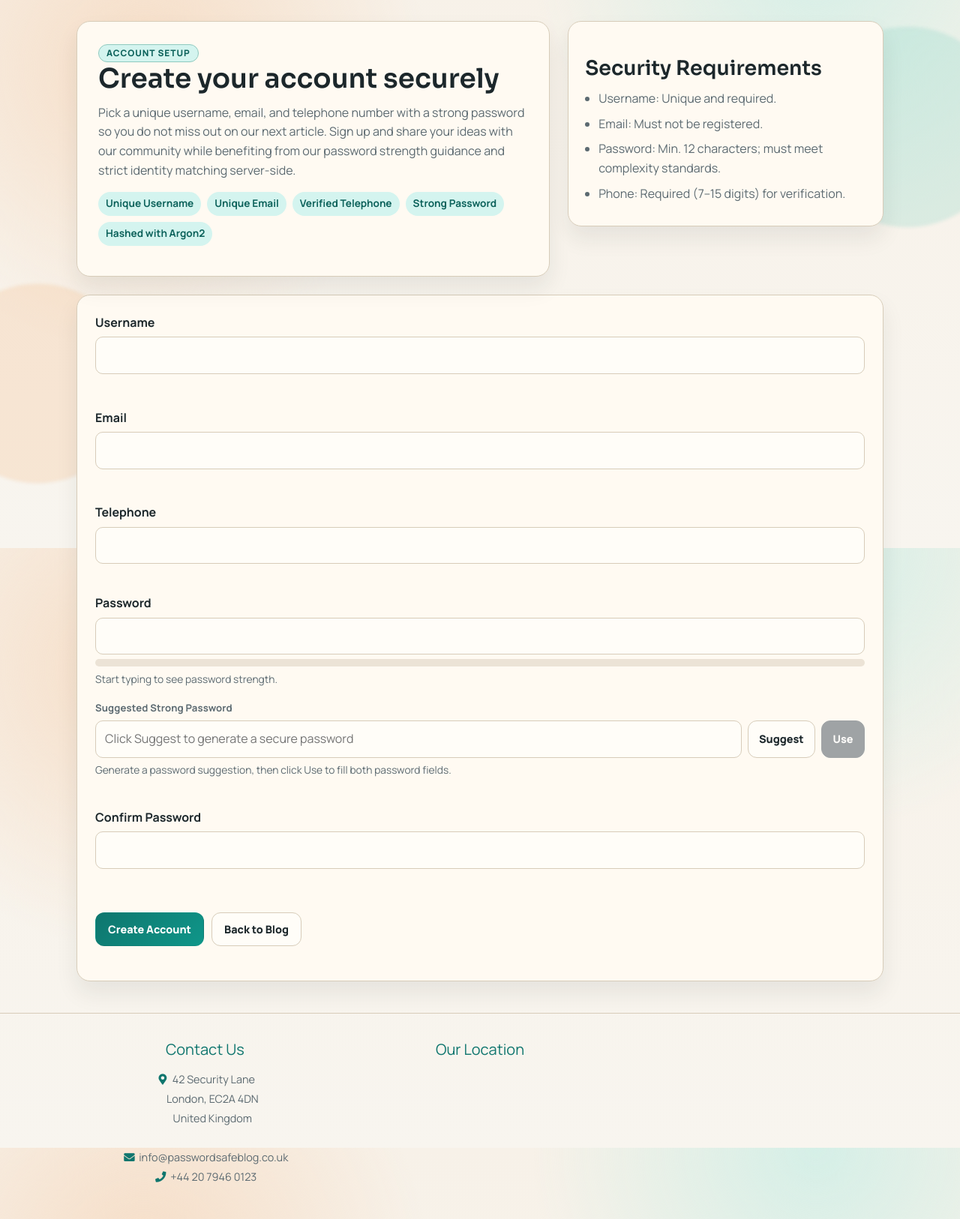
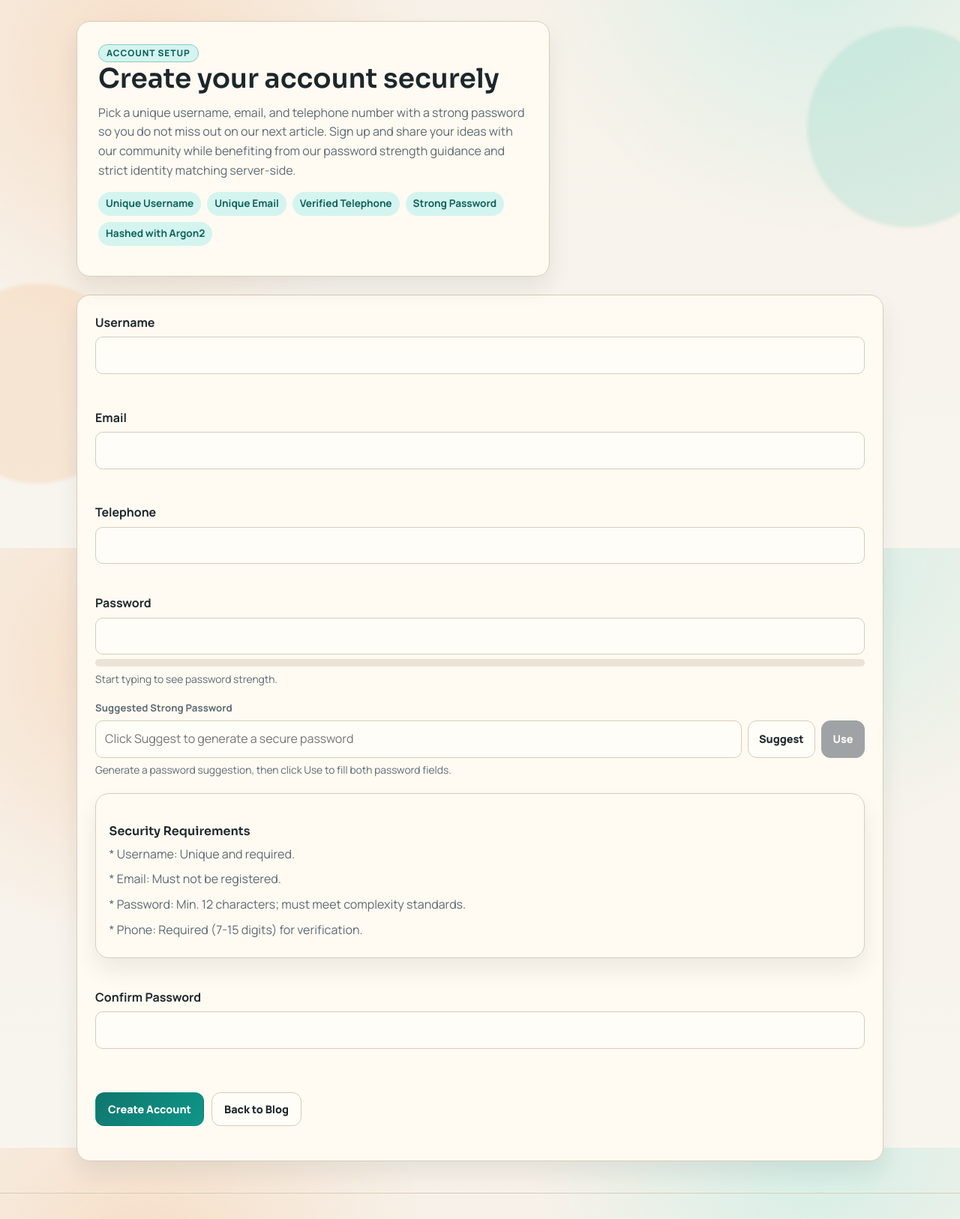
Before and after one commit to tendayiht-png/password_space_blog, a Django app: template templates/register.html in a window 1280 px wide. Shown: the part 69-1695 px from the top of the page at 75% size. Run offline with Django 3.2, Linux system fonts and the light colour scheme; the template is opened without the code that fills it, so the values that code supplies are empty; some libraries are stand-ins or nearby versions; grey boxes are pictures that could not be loaded.

Commit message:
Use asterisk-style security requirements list

```diff
--- a/templates/register.html
+++ b/templates/register.html
@@ -17,16 +17,6 @@
         <span class="pill">Hashed with Argon2</span>
       </div>
     </article>
-
-    <aside class="info-card reveal">
-      <h2>Security Requirements</h2>
-      <ul class="info-list">
-        <li>Username: Unique and required.</li>
-        <li>Email: Must not be registered.</li>
-        <li>Password: Min. 12 characters; must meet complexity standards.</li>
-        <li>Phone: Required (7–15 digits) for verification.</li>
-      </ul>
-    </aside>
   </section>
 
   <section class="form-shell reveal" aria-label="Registration form">
@@ -84,6 +74,16 @@
           <p id="suggested-password-help" class="field-help" style="margin-top: 0.35rem;">
             Generate a password suggestion, then click Use to fill both password fields.
           </p>
+        </div>
+
+        <div class="info-card" style="margin-top: 0.85rem; padding: 1rem 1.1rem;">
+          <h2 style="font-size: 1rem; margin-bottom: 0.55rem;">Security Requirements</h2>
+          <ul class="info-list" style="list-style: none; padding-left: 0; margin-bottom: 0;">
+            <li>* Username: Unique and required.</li>
+            <li>* Email: Must not be registered.</li>
+            <li>* Password: Min. 12 characters; must meet complexity standards.</li>
+            <li>* Phone: Required (7-15 digits) for verification.</li>
+          </ul>
         </div>
 
         <p id="password-error" class="field-error" aria-live="polite"></p>
```
